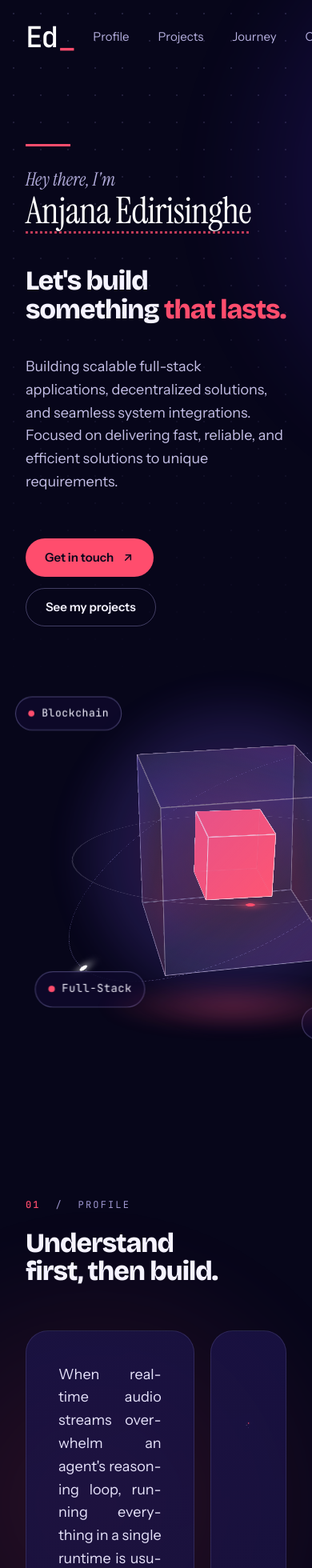
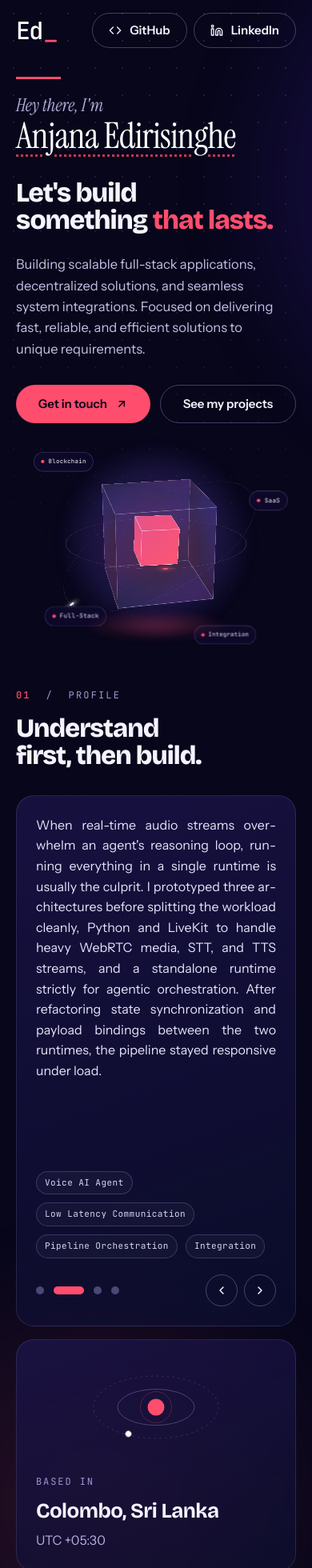
Before and after one commit to anjanaed/Portfoilio-Website, a React (Vite) app in the folder frontend/: page / in a window 390 px wide. Shown: the top 1960 px of the page at 80% size. Built offline with nearby package versions, Linux system fonts and the light colour scheme.

Commit message:
responsive layout for tablet and mobile

```diff
--- a/frontend/src/index.css
+++ b/frontend/src/index.css
@@ -1,6 +1,9 @@
 /* ==========================================================================
    Portfolio styles (v2 redesign).
    Fonts load from index.html.
+
+   Breakpoints (max-width): 1180 small laptop, 1000 hero stacks,
+   900 tablet, 620 phone, 400 small phone, 350 very small phone.
    ========================================================================== */
 
 :root {
@@ -147,7 +150,9 @@ section[id] { scroll-margin-top: 24px; }
 .hero-ctas { margin-top: 56px; display: flex; flex-wrap: wrap; gap: 14px; }
 
 /* ---------- 3D hero scene (pure CSS) ---------- */
-.stage-wrap { width: 520px; height: 520px; flex: 0 0 auto; }
+/* --s scales the whole scene on smaller screens; the negative margin
+   shrinks its layout box to match, so nothing around it shifts. */
+.stage-wrap { --s: 1; width: 520px; height: 520px; flex: 0 0 auto; }
 .stage { position: relative; width: 520px; height: 520px; perspective: 1300px; }
 .halo {
   position: absolute; left: 50%; top: 50%; width: 460px; height: 460px; margin: -230px 0 0 -230px; border-radius: 50%;
@@ -218,7 +223,7 @@ section[id] { scroll-margin-top: 24px; }
 .chipin {
   display: inline-flex; align-items: center; gap: 8px; padding: 9px 14px; border-radius: 999px;
   border: 1px solid rgba(190, 180, 255, .32); background: rgba(14, 10, 44, .86); color: var(--ink);
-  font-size: 12px; letter-spacing: .04em; animation: floaty 7s ease-in-out infinite;
+  font-size: 12px; letter-spacing: .04em; white-space: nowrap; animation: floaty 7s ease-in-out infinite;
 }
 .chipin i { width: 7px; height: 7px; border-radius: 50%; background: var(--accent); display: block; }
 @keyframes floaty { 0%, 100% { transform: translateY(-8px); } 50% { transform: translateY(10px); } }
@@ -427,3 +432,156 @@ a:focus-visible, button:focus-visible { outline: 2px solid #fff; outline-offset:
 @media (prefers-reduced-motion: reduce) {
   .pf *, .pf *::before, .pf *::after { animation: none !important; transition: none !important; }
 }
+
+/* ==========================================================================
+   Responsive
+   ========================================================================== */
+
+/* Small laptops: shrink the 3D scene so the hero stays side by side,
+   and give the two-column project cards the full row. */
+@media (max-width: 1180px) {
+  .stage-wrap {
+    --s: .8;
+    transform: scale(var(--s)); transform-origin: center;
+    margin: calc(-260px * (1 - var(--s)));
+  }
+  .hero-row { min-height: 620px; }
+  .hero-copy { flex-basis: 440px; }
+
+  .vault .features { grid-template-columns: repeat(2, minmax(0, 1fr)); }
+
+  .voice, .defund { grid-column: 1 / -1; }
+  .c2grid { align-items: start; }
+  .vflow, .vstep { flex: 0 0 auto; }
+  .defund {
+    display: grid; grid-template-columns: minmax(0, 1.1fr) minmax(0, .9fr);
+    gap: 26px 48px; align-content: start; padding: 36px;
+  }
+  .defund > :first-child, .defund .tags, .defund .links { grid-column: 1; }
+  .defund .numbered { grid-column: 2; grid-row: 1 / span 3; align-self: center; }
+}
+
+/* Hero stacks: copy first, scene centred below. */
+@media (max-width: 1000px) {
+  .hero-row { min-height: 0; justify-content: center; padding-top: 32px; padding-bottom: 24px; gap: 8px; }
+  .hero-copy { flex-basis: 100%; max-width: 680px; margin-top: 0; }
+  .hero-title { font-size: clamp(34px, 5.6vw, 56px); }
+
+  /* Pipeline: 3 nodes on the first row, 2 wider ones on the second.
+     nth-child(n+7) is nodes 4 and 5 (connector divs sit between nodes). */
+  .pipeline { display: grid; grid-template-columns: repeat(6, minmax(0, 1fr)); gap: 8px; }
+  .pipeline .node { grid-column: span 2; }
+  .pipeline .node:nth-child(n+7) { grid-column: span 3; }
+  .pipe-link { display: none; }
+}
+
+/* Tablets */
+@media (max-width: 900px) {
+  .navlinks { display: none; }
+
+  .section { padding: 88px 0 24px; }
+  .section-first { padding-top: 72px; }
+  .section-contact { padding: 96px 0 48px; }
+  .section-body { margin-top: 40px; }
+
+  .g12 > * { grid-column: 1 / -1; grid-row: auto; }
+  .c2grid { grid-template-columns: minmax(0, 1fr); }
+  .problems, .location { min-height: 0; }
+  .location { flex-direction: row; align-items: center; }
+  .location .orbit { flex: 0 0 220px; width: 220px; }
+}
+
+/* Phones */
+@media (max-width: 620px) {
+  .wrap { padding: 0 20px; }
+
+  .nav-row { height: 76px; gap: 12px; }
+  .logomark { font-size: 30px; }
+  .nav-actions { gap: 8px; }
+
+  .stage-wrap { --s: .62; }
+  .hero-row { padding-top: 20px; gap: 0; }
+  .hero-intro { gap: 22px; }
+  .hero-name { font-size: clamp(38px, 11.5vw, 56px); }
+  .namebtn { text-underline-offset: 8px; }
+  .hero-title { margin-top: 32px; font-size: clamp(30px, 8.6vw, 42px); }
+  .hero-lede { margin-top: 24px; font-size: 16.5px; }
+  .hero-ctas { margin-top: 32px; gap: 12px; }
+
+  .section { padding: 64px 0 16px; }
+  .section-first { padding-top: 40px; }
+  .section-contact { padding: 72px 0 40px; }
+  .section-body { margin-top: 32px; }
+  .section-title { margin-top: 14px; font-size: clamp(28px, 8.4vw, 40px); }
+  .g12 { gap: 16px; }
+
+  .card { border-radius: 22px; }
+  .problems, .location, .vault, .voice, .defund, .degov, .empsync, .more { padding: 24px; }
+  .vault, .defund { gap: 26px; }
+
+  .problem-text { font-size: 16px; }
+  .pslide { gap: 24px; }
+  .problems { gap: 20px; }
+  .location { flex-direction: column; align-items: stretch; }
+  .location .orbit { flex: none; width: 100%; height: 120px; }
+  .location-city { font-size: 26px; }
+
+  .defund { display: flex; flex-direction: column; }
+  .project-title { font-size: clamp(26px, 7.4vw, 32px); }
+  .project-title-xl { font-size: clamp(28px, 8vw, 36px); }
+  .lead { font-size: 15.5px; }
+  .features { gap: 20px; }
+  .vault .features { grid-template-columns: minmax(0, 1fr); }
+
+  .vault-aside { align-items: flex-start; }
+  .pipeline { grid-template-columns: repeat(2, minmax(0, 1fr)); }
+  .pipeline .node, .pipeline .node:nth-child(n+7) { grid-column: auto; }
+  .pipeline .node:last-child { grid-column: 1 / -1; }
+  .node-label { font-size: 17px; }
+
+  .vpanel { padding: 20px; }
+  .vstep { padding-bottom: 16px; }
+  .vstep-title { font-size: 16px; }
+
+  .stack { margin-top: 36px; }
+  .stack-tags { margin-top: 16px; gap: 8px; }
+  .tag { font-size: 11px; padding: 5px 10px; }
+  .more { margin-top: 28px; }
+
+  .timeline { gap: 36px; }
+  .tl { padding-left: 30px; }
+  .tl-title { font-size: 21px; }
+
+  .contact-card { padding: 32px 24px; }
+  .contact-title { font-size: clamp(32px, 9vw, 44px); margin-top: 18px; }
+  .contact-lede { font-size: 16.5px; margin-top: 18px; }
+  .contact-actions { margin-top: 28px; }
+
+  .site-footer { padding: 12px 0 40px; }
+  .footer-row { flex-direction: column; align-items: flex-start; gap: 8px; }
+}
+
+/* Narrow phones: DeGov tiles become one column, icon beside the text. */
+@media (max-width: 480px) {
+  .tiles { grid-template-columns: minmax(0, 1fr); gap: 10px; }
+  .tile { display: grid; grid-template-columns: 22px minmax(0, 1fr); column-gap: 14px; align-items: start; padding: 14px 16px; }
+  .tile svg { grid-row: 1 / span 2; margin-top: 1px; }
+  .tile-title { margin-top: 0; }
+}
+
+/* Small phones: full-width buttons. */
+@media (max-width: 400px) {
+  .stage-wrap { --s: .56; }
+  .hero-ctas .btn, .contact-actions .btn, .more-actions .btn { flex: 1 1 auto; justify-content: center; }
+  .contact-actions .btn { padding: 0 18px; }
+}
+
+/* Very small phones (320px class). */
+@media (max-width: 350px) {
+  .wrap { padding: 0 16px; }
+  .stage-wrap { --s: .5; }
+  .problems, .location, .vault, .voice, .defund, .degov, .empsync, .more { padding: 20px; }
+  .contact-card { padding: 28px 20px; }
+  .pipeline { grid-template-columns: minmax(0, 1fr); }
+  .pipeline .node:last-child { grid-column: auto; }
+}
```
